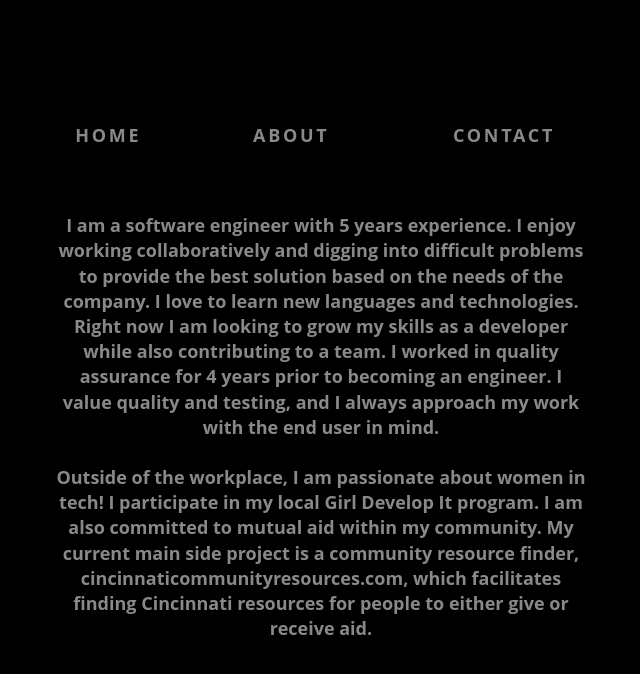
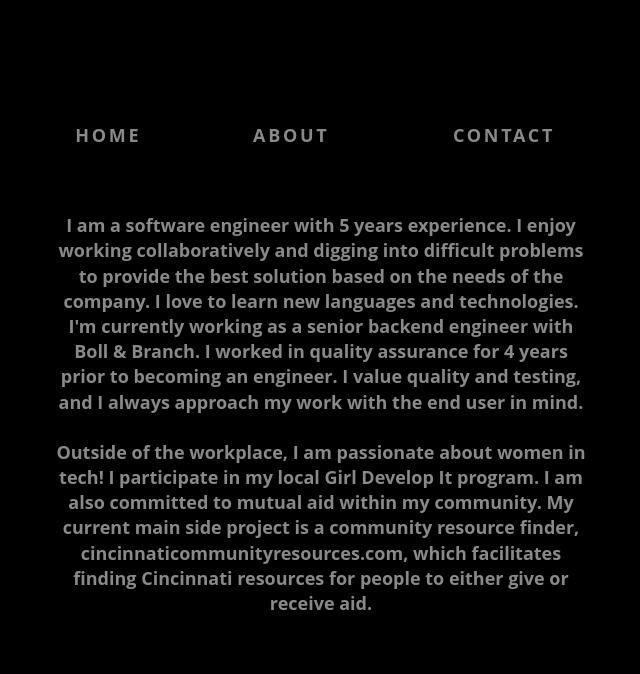
Before and after one commit to JenniferGaupel/JenniferGaupel.github.io, a Next.js app: page /about in a window 1280 px wide. Shown: the top 674 px of the page, without its empty margins (319-959 px from the left). Built offline with nearby package versions, Linux system fonts and the light colour scheme.

Commit message:
updating about page

```diff
--- a/src/pages/about.tsx
+++ b/src/pages/about.tsx
@@ -16,7 +16,7 @@ export default function About() {
           <div className='about'>
             <p>
               I am a software engineer with 5 years experience. I enjoy working collaboratively and digging into difficult problems to provide the best solution based on the needs of the company.
-              I love to learn new languages and technologies. Right now I am looking to grow my skills as a developer while also contributing to a team.
+              I love to learn new languages and technologies. I'm currently working as a senior backend engineer with Boll & Branch.
               I worked in quality assurance for 4 years prior to becoming an engineer. I value quality and testing, and I always approach my work with the end user in mind.
               <br/>
               <br/>
```
